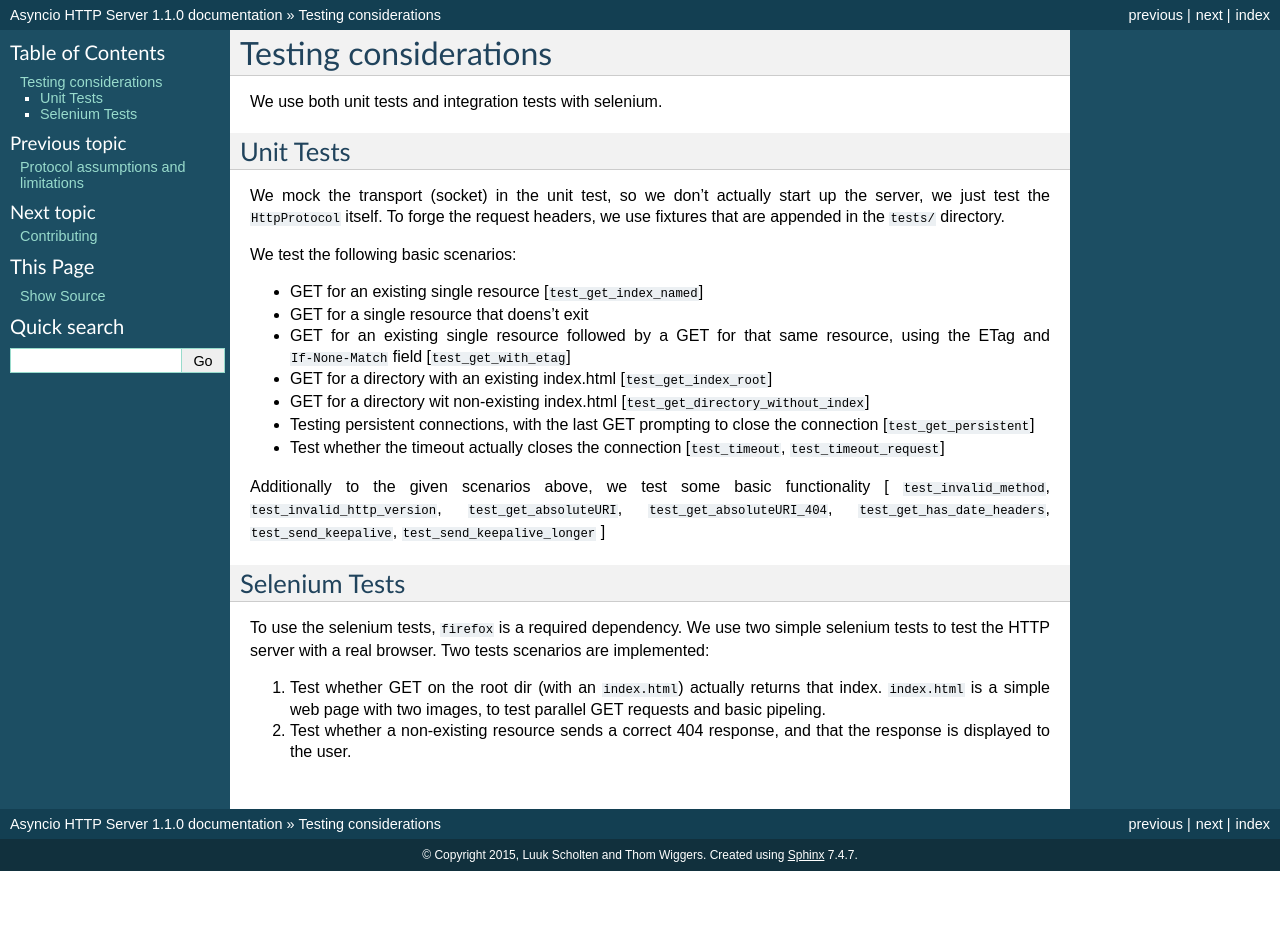
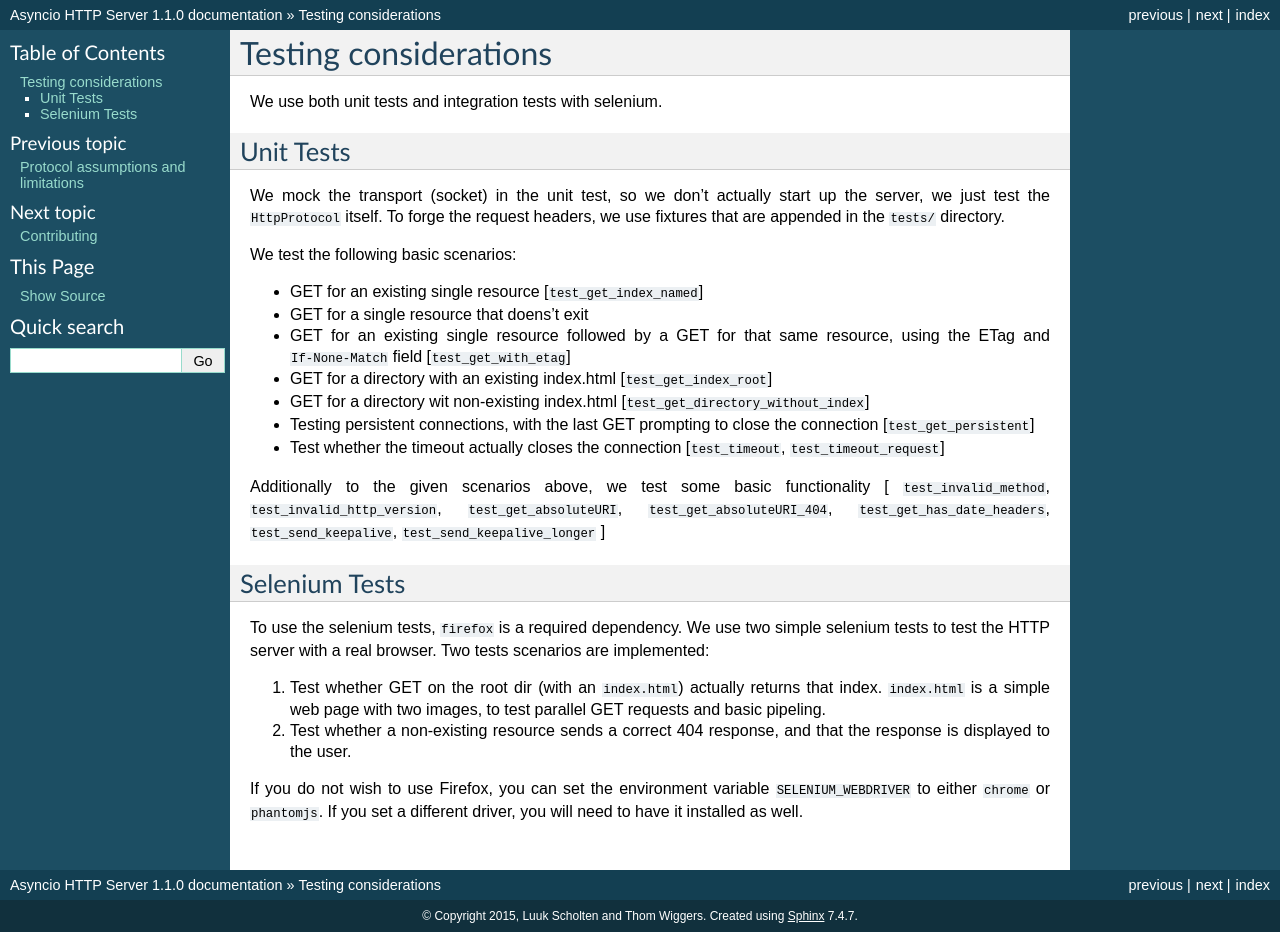
Before and after one commit to thomwiggers/httpserver, a Sphinx documentation site: the page built from docs/tests.rst, in a window 1280 px wide. Built offline with Sphinx 7.4.7, drawn with Linux system fonts in a browser that asks for light colours; pages that are not in the unit, such as notebooks, are missing from menus; before the commit the page ends 900 px from its top, so only the background shows below that.

Commit message:
Say something about SELENIUM_WEBDRIVER

```diff
--- a/docs/tests.rst
+++ b/docs/tests.rst
@@ -36,11 +36,18 @@ Additionally to the given scenarios above, we test some basic functionality
 
 Selenium Tests
 --------------
-To use the selenium tests, ``firefox`` is a required dependency. We use two simple selenium
-tests to test the HTTP server with a real browser. Two tests scenarios are implemented:
 
-1. Test whether GET on the root dir (with an ``index.html``) actually returns that index.
-   ``index.html`` is a simple web page with two images, to test parallel GET requests and
-   basic pipeling.
-2. Test whether a non-existing resource sends a correct 404 response, and that the response
-   is displayed to the user.
+To use the selenium tests, ``firefox`` is a required dependency. We use two
+simple selenium tests to test the HTTP server with a real browser. Two tests
+scenarios are implemented:
+
+1. Test whether GET on the root dir (with an ``index.html``) actually returns
+   that index. ``index.html`` is a simple web page with two images, to test
+   parallel GET requests and basic pipeling.
+
+2. Test whether a non-existing resource sends a correct 404 response, and that
+   the response is displayed to the user.
+
+If you do not wish to use Firefox, you can set the environment variable
+``SELENIUM_WEBDRIVER`` to either ``chrome`` or ``phantomjs``. If you set
+a different driver, you will need to have it installed as well.
```
